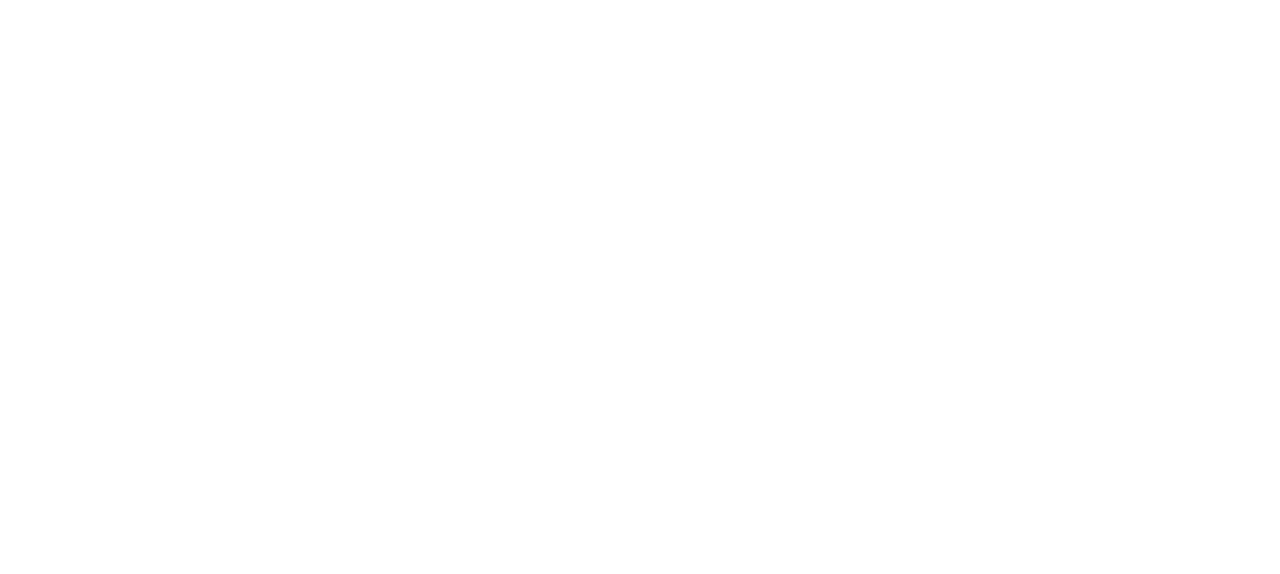
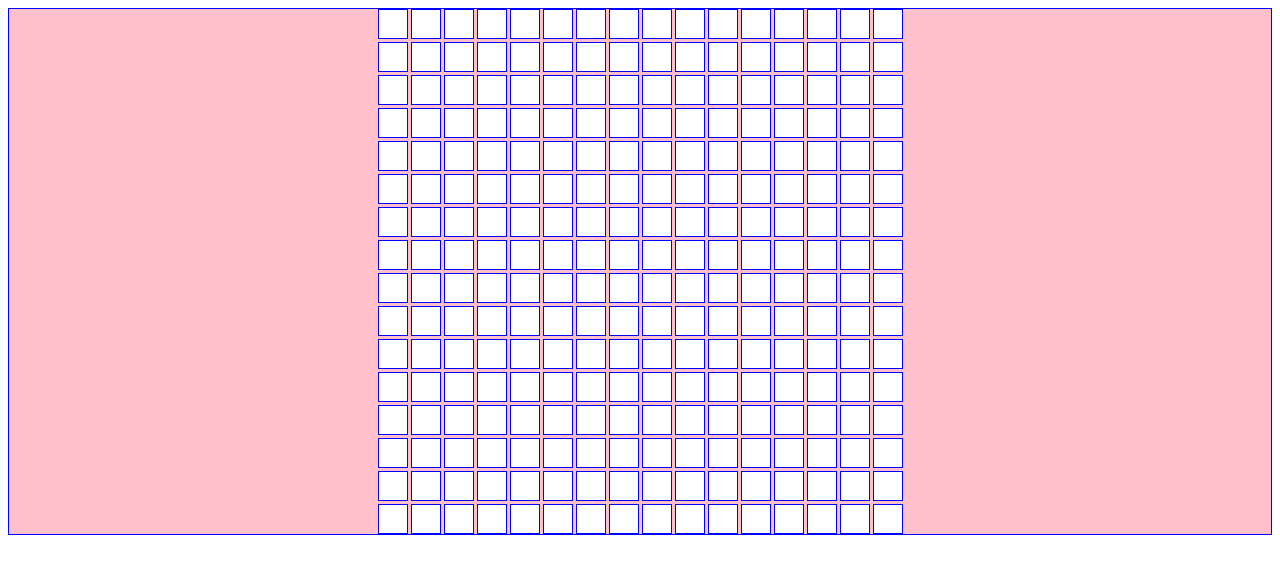
Before and after one commit to servet-k/ETCH-A-SKETCH, a plain HTML site: page index.html in a window 1280 px wide. Drawn offline with Linux system fonts and the light colour scheme.

Commit message:
grid layout and mouseover created

```diff
--- a/grid.js
+++ b/grid.js
@@ -0,0 +1,15 @@
+let div;
+let row=16;
+let column=16;
+
+for (let i=1;i<=row*column;i++){
+    div=document.createElement("div");
+    div.setAttribute("class","cell" )
+    document.querySelector(".container").appendChild(div);
+}
+
+document.querySelectorAll(".cell").forEach(item=> {
+    item.addEventListener("mouseover",(e)=>{
+        e.target.style.backgroundColor="black";
+    })
+})
--- a/index.html
+++ b/index.html
@@ -5,10 +5,12 @@
     <meta http-equiv="X-UA-Compatible" content="IE=edge">
     <meta name="viewport" content="width=device-width, initial-scale=1.0">
     <link rel="stylesheet" href="style.css">
-    <script src="grid.js"></script>
+    <script src="grid.js" defer></script>
     <title>ETCH-A-SKETCH</title>
 </head>
 <body>
+    <div class="container">
 
+</div>
 </body>
 </html>
--- a/style.css
+++ b/style.css
@@ -0,0 +1,18 @@
+.container {
+    display:grid;
+    grid-template-columns: repeat(16,30px);
+    grid-template-rows: repeat(16,30px);
+    grid-gap:3px;
+    justify-content: center;
+
+}
+div {
+    border:1px solid;
+    background-color:pink;
+    color:blue;
+
+}
+
+.cell {
+    background-color:white;
+}
```
